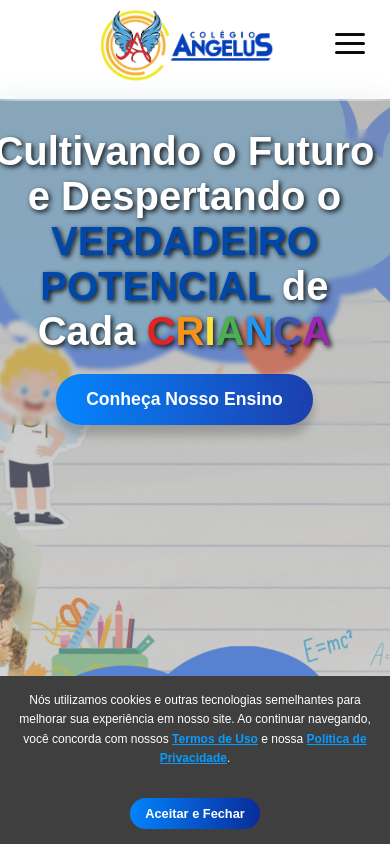
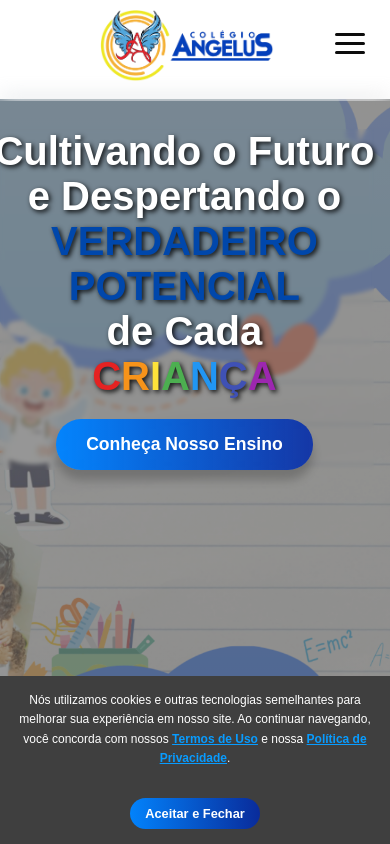
Before and after one commit to feliciocavalcante/colegio-angelus, a plain HTML site: page index.html in a window 390 px wide. Shown: the top 844 px of the page. Drawn offline with Linux system fonts and the light colour scheme; files whose address does not match are found by name.

Commit message:
atualização back

```diff
--- a/style.css
+++ b/style.css
@@ -1511,7 +1511,7 @@ footer {
         width: 100%;
         height: 100%;
         z-index: 1;
-        background: linear-gradient(rgba(255, 255, 255, 0.6), rgba(255, 255, 255, 0.3)), url('colegio-angelus.png');
+        background: linear-gradient(rgba(255, 255, 255, 0.6), rgba(255, 255, 255, 0.3)), url('img/Cultivando-direito-limpoo.png');
         background-size: cover;
         background-position: center;
         filter: brightness(60%) contrast(90%);
@@ -1530,10 +1530,13 @@ footer {
     }
 
     .hero-content h1 {
-        font-size: 2.5rem;
+        flex-direction: column;
+        display: flex;
+        justify-content: center;
+        align-items: center;
+        font-size: 40px;
         width: 100%;
         text-align: center;
-        align-items: center;
         color: #ffffff;
         font-weight: 800;
         /* Deixa o título mais forte e imponente */
```
